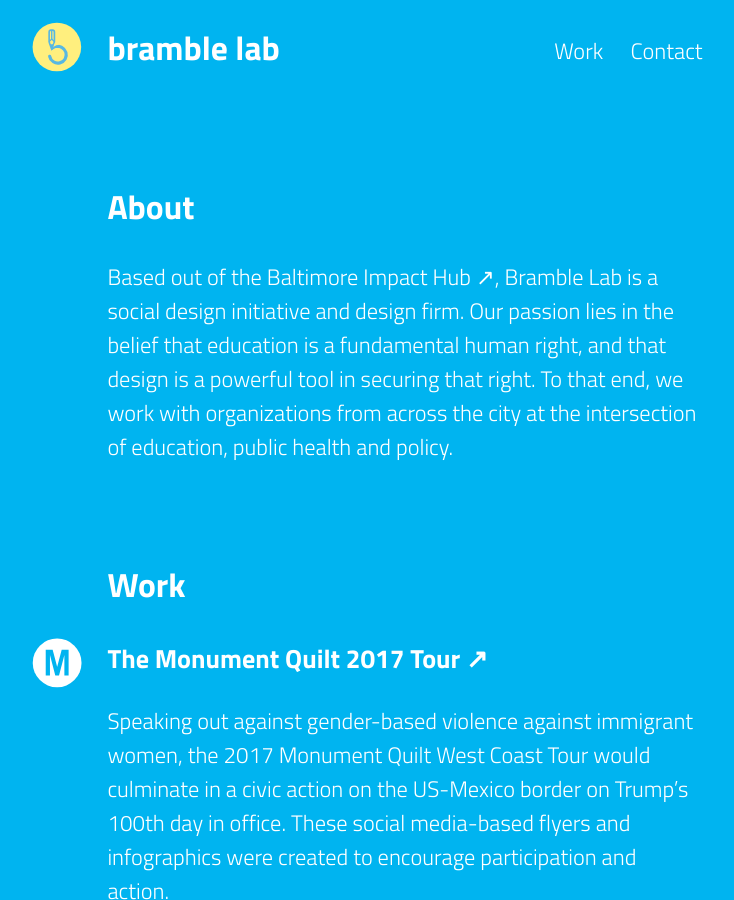
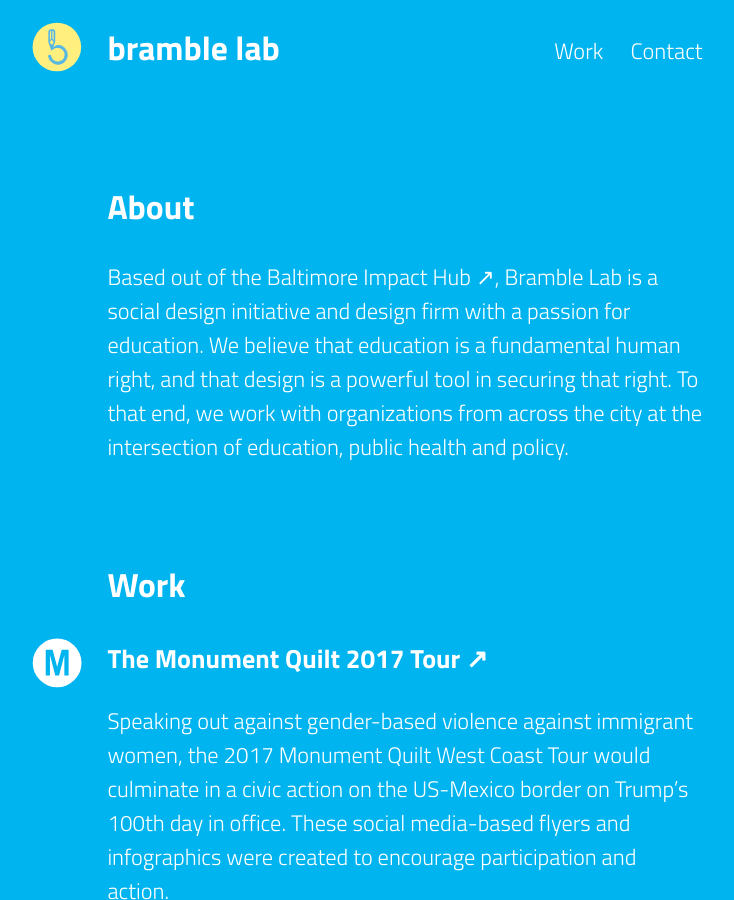
Before and after one commit to bramblelab/bramblelab.github.io, a Jekyll site: the page built from index.md, in a window 1280 px wide and 900 px high, scrolled down 905 px. Shown: the whole window, without its empty margins (235-969 px from the left). Built offline with Jekyll 4.4.1, drawn with Linux system fonts in a browser that asks for light colours.

Commit message:
Update index.md

```diff
--- a/index.md
+++ b/index.md
@@ -1,8 +1,7 @@
 ---
 title: Bramble Lab
 description: Based out of the <a href="http://baltimore.impacthub.net">Baltimore Impact
-  Hub</a>, Bramble Lab is a social design initiative and design firm. Our passion
-  lies in the belief that education is a fundamental human right, and that design
+  Hub</a>, Bramble Lab is a social design initiative and design firm with a passion for education. We believe that education is a fundamental human right, and that design
   is a powerful tool in securing that right. To that end, we work with organizations
   from across the city at the intersection of education, public health and policy.
 process: |-
```
